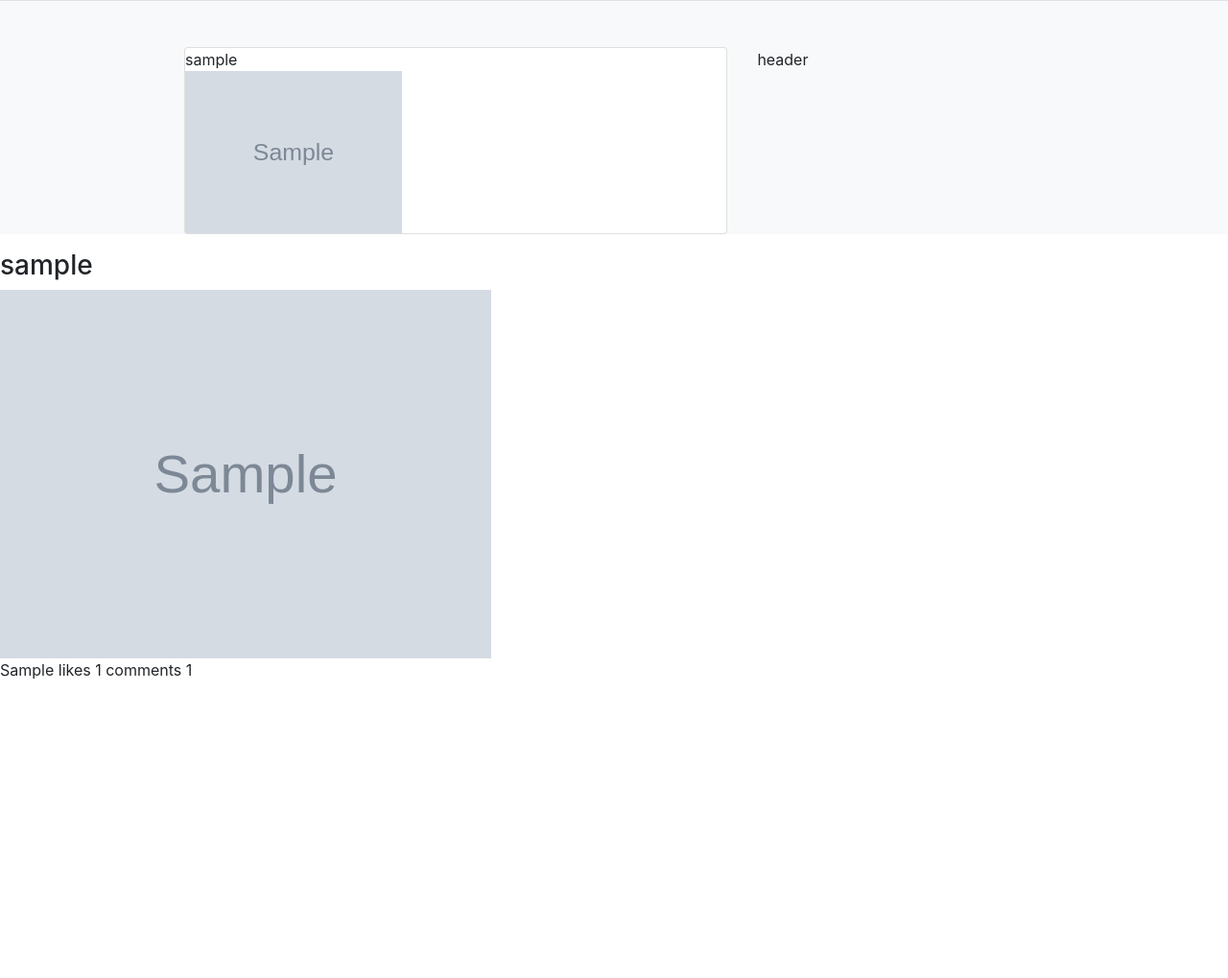
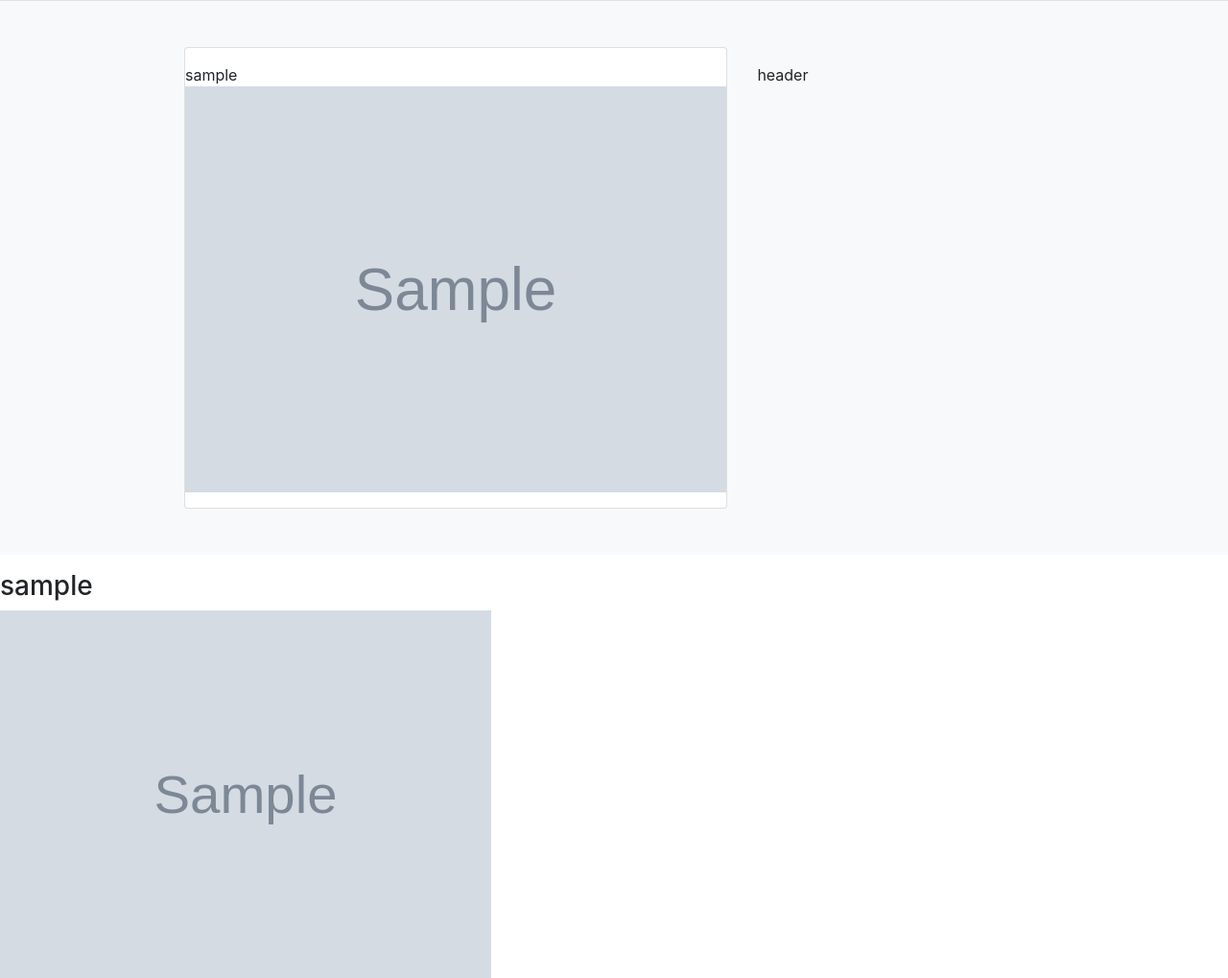
Before and after one commit to IreriVIkki/InstagramIp, a Django app: page / in a window 1280 px wide. Shown: the part 77-1096 px from the top of the page at 96% size. Before the commit the page ends 785 px from the top, so only its background shows below. Run offline with Django 3.2, Linux system fonts and the light colour scheme; tables that the repository leaves empty hold one stand-in row (values such as "Sample post"); grey boxes marked "Sample" are stand-in pictures; some libraries are stand-ins or nearby versions.

Commit message:
styled the size of images in the home page

```diff
--- a/photos/forms.py
+++ b/photos/forms.py
@@ -8,3 +8,7 @@ class NewPhotoForm(forms.ModelForm):
     class Meta:
         model = Photo
         exclude = ['uploaded_by']
+
+
+class ProfileForm(forms.Form):
+    pass
--- a/photos/templates/index.html
+++ b/photos/templates/index.html
@@ -6,12 +6,12 @@
     <div class="box-70 d-table">
         <div class="box-65 pr-3 d-table-cell">
             {% for photo in photos %}
-            <div class="card d-table d-flex">
+            <div class="card d-table d-flex mb-5 py-3">
                 <div class="d-table-row">
                     <a>{{photo.uploaded_by}}</a>
                 </div>
-                <div class="card-img">
-                    <img src="{{ photo.photo.url }}" alt="test post" width="40%">
+                <div class="home-photo-box d-flex align-items-center">
+                    <img class="home-photo" src="{{ photo.photo.url }}" alt="test post">
                 </div>
             </div>
             {% endfor %}
--- a/static/css/custom.css
+++ b/static/css/custom.css
@@ -35,3 +35,13 @@
     width: 65%;
     margin: auto;
 }
+
+.home-photo-box {
+    min-height: 400px;
+    max-height: 600px;
+    overflow: hidden;
+}
+
+.home-photo {
+    width: 100%;
+}
```
